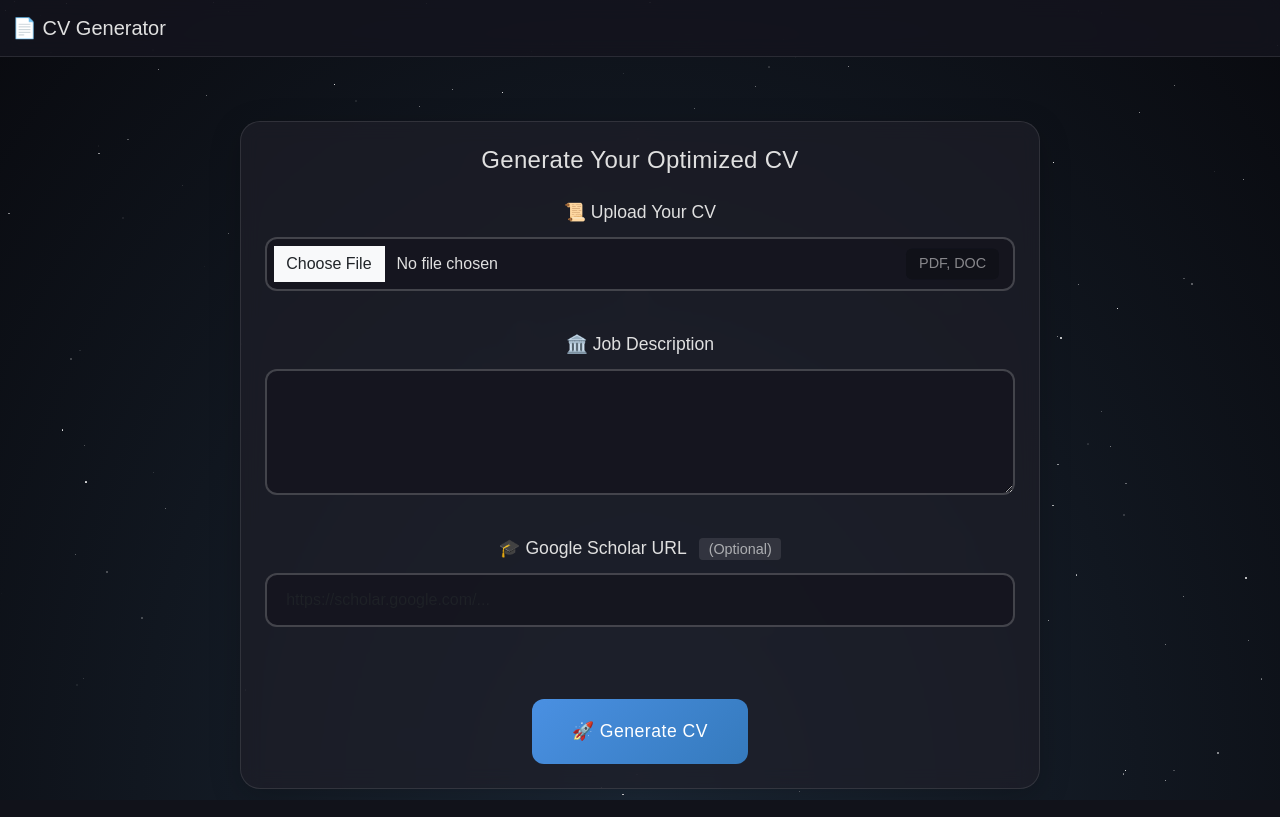
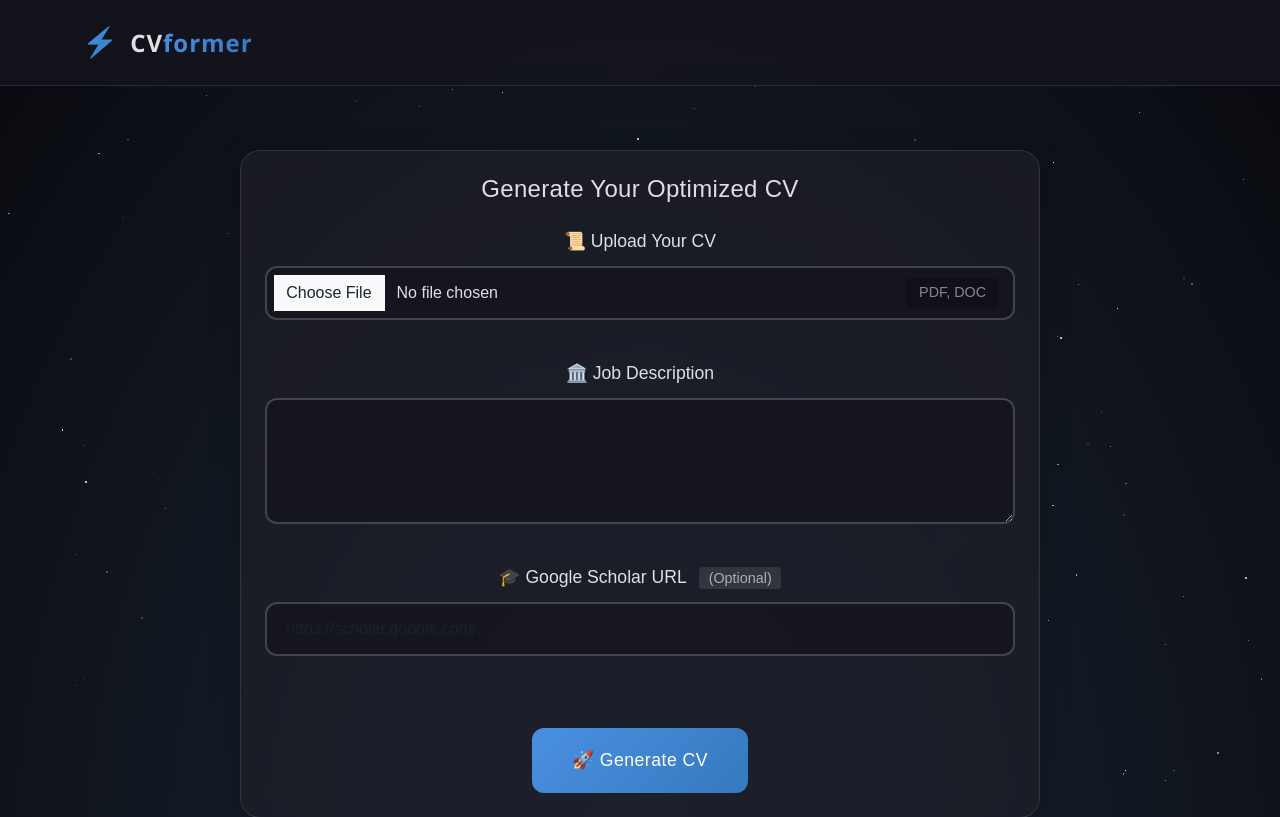
Before and after one commit to vitali87/cv-match, a FastAPI app: page / in a window 1280 px wide. Shown: the top 817 px of the page. Run offline with FastAPI, Linux system fonts and the light colour scheme; some libraries are stand-ins or nearby versions.

Commit message:
feat: beuftyfy the logo

```diff
--- a/templates/index.html
+++ b/templates/index.html
@@ -304,14 +304,52 @@
             background: rgba(20, 20, 30, 0.8);
             backdrop-filter: blur(10px);
             border-bottom: 1px solid var(--border-color);
+            padding: 1rem 2rem;
         }
 
         .navbar-brand {
             color: var(--text-color);
+            font-size: 1.5rem;
+            font-weight: 500;
+            letter-spacing: 1px;
+            display: flex;
+            align-items: center;
+            gap: 0.8rem;
+        }
+
+        .logo-container {
+            display: flex;
+            align-items: center;
+            gap: 0.5rem;
+        }
+
+        .logo {
+            font-size: 1.8rem;
+            background: linear-gradient(135deg, #4a90e2, #357abd);
+            -webkit-background-clip: text;
+            background-clip: text;
+            -webkit-text-fill-color: transparent;
+            margin-right: 0.2rem;
+        }
+
+        .brand-text {
+            font-family: 'Segoe UI', system-ui, -apple-system, sans-serif;
+            font-weight: 600;
+        }
+
+        .brand-text span {
+            background: linear-gradient(135deg, #4a90e2, #357abd);
+            -webkit-background-clip: text;
+            background-clip: text;
+            -webkit-text-fill-color: transparent;
         }
 
         .navbar-brand:hover {
             color: var(--text-color);
+        }
+
+        .navbar-brand:hover .logo {
+            transform: scale(1.1);
         }
     </style>
 </head>
@@ -323,9 +361,14 @@
     </div>
 
     <!-- Navbar -->
-    <nav class="navbar navbar-expand-lg">
-        <div class="container-fluid">
-            <a class="navbar-brand" href="#">📄 CV Generator</a>
+    <nav class="navbar">
+        <div class="container">
+            <a class="navbar-brand" href="#">
+                <div class="logo-container">
+                    <div class="logo">⚡</div>
+                    <div class="brand-text">CV<span>former</span></div>
+                </div>
+            </a>
         </div>
     </nav>
 
```
